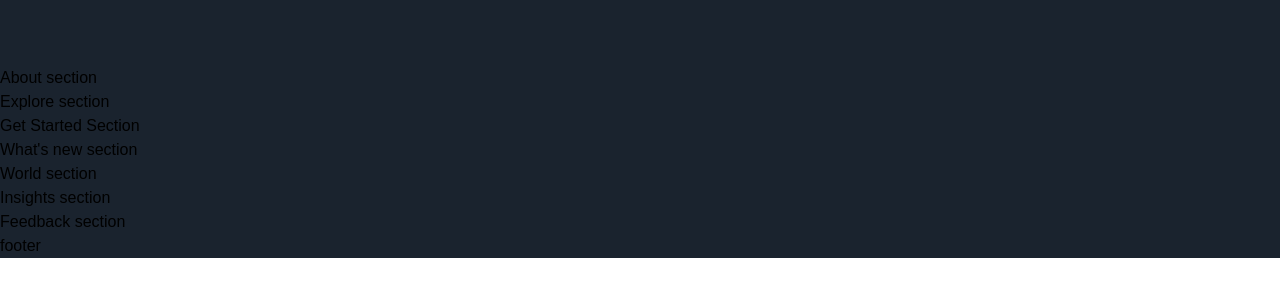
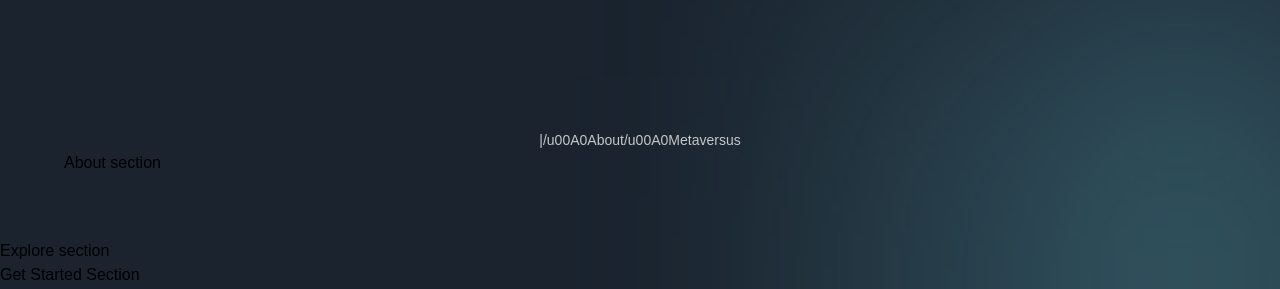
Before and after one commit to JacqueKajiya/motion-landingpage, a Next.js app: page / in a window 1280 px wide. Shown: the part 1038-1327 px from the top of the page. Before the commit the page ends 1296 px from the top, so only its background shows below. Built offline with nearby package versions, Linux system fonts and the light colour scheme; a web font is replaced by a local one.

Commit message:
feat: implemented variants do typingtext component

```diff
--- a/components/CustomTexts.jsx
+++ b/components/CustomTexts.jsx
@@ -1,9 +1,21 @@
 'use client';
 
-export const TypingText = () => (
-  <p>Typing Text</p>
+import { motion } from 'framer-motion';
+
+import { textContainer, textVariant2 } from '../utils/motion';
+
+export const TypingText = ({ title, textStyles }) => (
+  <motion.p variats={textContainer}
+    className={`font-normal text-[14px] text-secondary-white ${textStyles}`}
+  >
+    {Array.from(title).map((Letter, index) => (
+      <motion.span variants={textVariant2} key={index}>
+        {Letter === ' ' ? '/u00A0' : Letter}
+      </motion.span>
+    ))}
+  </motion.p>
 );
 
-export const TitleText = () => (
+export const TitleText = ({ title, textStyles }) => (
   <h2>Title Text</h2>
 );
--- a/sections/About.jsx
+++ b/sections/About.jsx
@@ -1,7 +1,24 @@
 'use client';
 
+import { motion } from 'framer-motion';
+import { TypingText } from '../components';
+
+import styles from '../styles';
+import { fadeIn, staggerContainer } from '../utils/motion';
+
 const About = () => (
-  <section>
+  <section className={`${styles.paddings} relative z-10`}>
+    <div className="gradient-02 z-0" />
+    <motion.div
+      variants={staggerContainer}
+      initial="hidden"
+      whileInView="show"
+      viewport={{ onde: false, amount: 0.25 }}
+      className={`${styles.innerWidth} mx-auto ${styles.flexCenter} flex-col`}
+    />
+    <TypingText title="| About Metaversus"
+      textStyles="text-center"
+    />
     About section
   </section>
 );
```
